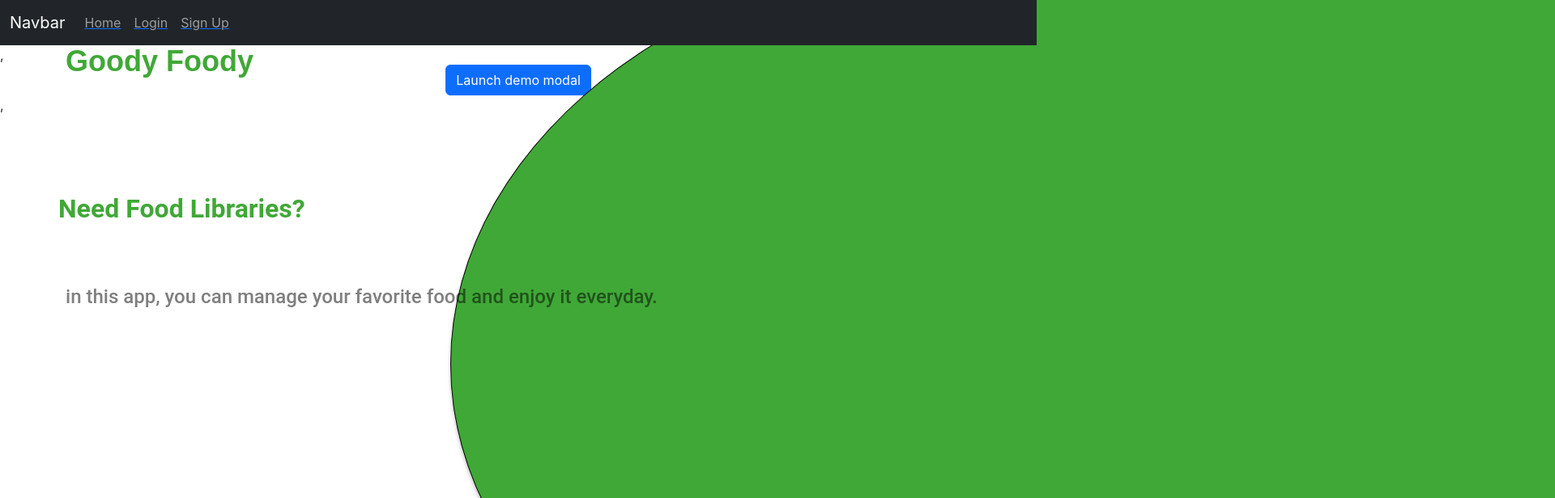
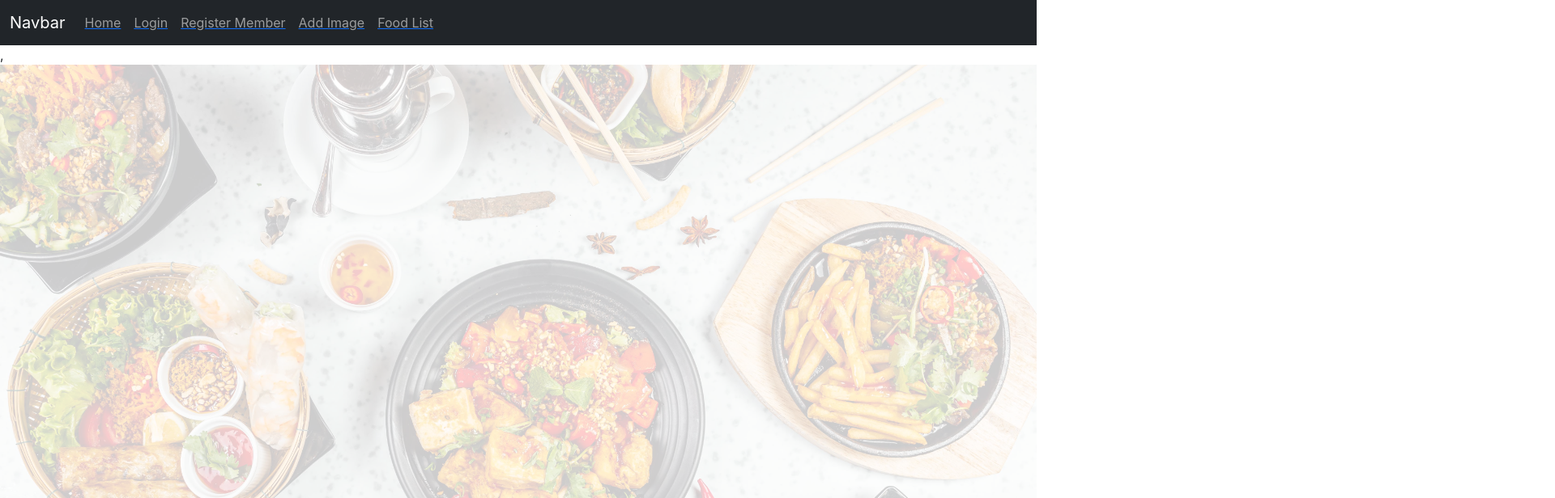
Before and after one commit to mrizqputra/my-final-project, a React (Create React App) app: page / in a window 1280 px wide. Shown: the top 616 px of the page at 81% size, 1920 px wide, since content can reach past the window. Built offline with nearby package versions, Linux system fonts and the light colour scheme.

Commit message:
add some feature

```diff
--- a/src/App.css
+++ b/src/App.css
@@ -35,22 +35,6 @@
   to {
     transform: rotate(360deg);
   }
-}
-
-.blob {
-  box-sizing: border-box;
-  border-top-left-radius: 50%;
-  border-bottom-left-radius: 50%;
-
-  position: absolute;
-  left: 43.44%;
-  right: -56.56%;
-  top: -9.13%;
-  bottom: -21.63%;
-
-  background: #40A837;
-  border: 1px solid #000000;
-  box-shadow: 0px 4px 4px rgba(0, 0, 0, 0.25);
 }
 
 .TitleApp {
@@ -106,3 +90,8 @@ line-height: 40px;
 
 color: rgba(0, 0, 0, 0.5);
 }
+
+.OpeningImage {
+  opacity: 20%;
+  margin-top: 0;
+}
--- a/src/App.js
+++ b/src/App.js
@@ -3,39 +3,8 @@ import './App.css';
 
 function App() {
   return (
-    <div className="App">
-      <div className="blob"></div>
-      {/* <!-- Button trigger modal --> */}
-      <button type="button" class="btn btn-primary" data-bs-toggle="modal" data-bs-target="#exampleModal">
-        Launch demo modal
-      </button>
-
-      {/* <!-- Modal --> */}
-      <div class="modal fade" id="exampleModal" tabindex="-1" aria-labelledby="exampleModalLabel" aria-hidden="true">
-        <div class="modal-dialog">
-          <div class="modal-content">
-            <div class="modal-header">
-              <h1 class="modal-title fs-5" id="exampleModalLabel">Modal title</h1>
-              <button type="button" class="btn-close" data-bs-dismiss="modal" aria-label="Close"></button>
-            </div>
-            <div class="modal-body">
-              ...
-            </div>
-            <div class="modal-footer">
-              <button type="button" class="btn btn-secondary" data-bs-dismiss="modal">Close</button>
-              <button type="button" class="btn btn-primary">Save changes</button>
-            </div>
-          </div>
-        </div>
-      </div>
-      <navbar className="Navigation">
-        <div className="TitleApp">Goody Foody</div>
-      </navbar>
-      <div className="Openings">Need Food Libraries?</div>
-      <div className="OpeningWords">in this app, you can manage your favorite food and enjoy it everyday.</div>
-      {/* <div className="OpeningsImage">
-        <img className="img-fluid" src={imgfood} alt="gambar" />
-      </div> */}
+    <div className="Container">
+        <img className="OpeningImage img-fluid" src={imgfood} alt="gambar" />
     </div>
   );
 }
--- a/src/Navbar.js
+++ b/src/Navbar.js
@@ -53,15 +53,23 @@ function Navbar() {
           <ul className="navbar-nav me-auto mb-2 mb-lg-0">
             <li className="nav-item">
               <Link to="/">
-                {/* eslint-disable-next-line jsx-a11y/anchor-is-valid */}
                 <a className="nav-link">Home</a>
               </Link>
             </li>
             {renderLoginLogout()}
             <li className="nav-item">
-              <Link to="/Register">
-                {/* eslint-disable-next-line jsx-a11y/anchor-is-valid */}
-                <a className="nav-link">Sign Up</a>
+              <Link to="/register">
+                <a className="nav-link">Register Member</a>
+              </Link>
+            </li>
+            <li className="nav-item">
+              <Link to="/addimage">
+                <a className="nav-link">Add Image</a>
+              </Link>
+            </li>
+            <li className="nav-item">
+              <Link to="/foodlist">
+                <a className="nav-link">Food List</a>
               </Link>
             </li>
           </ul>
```
